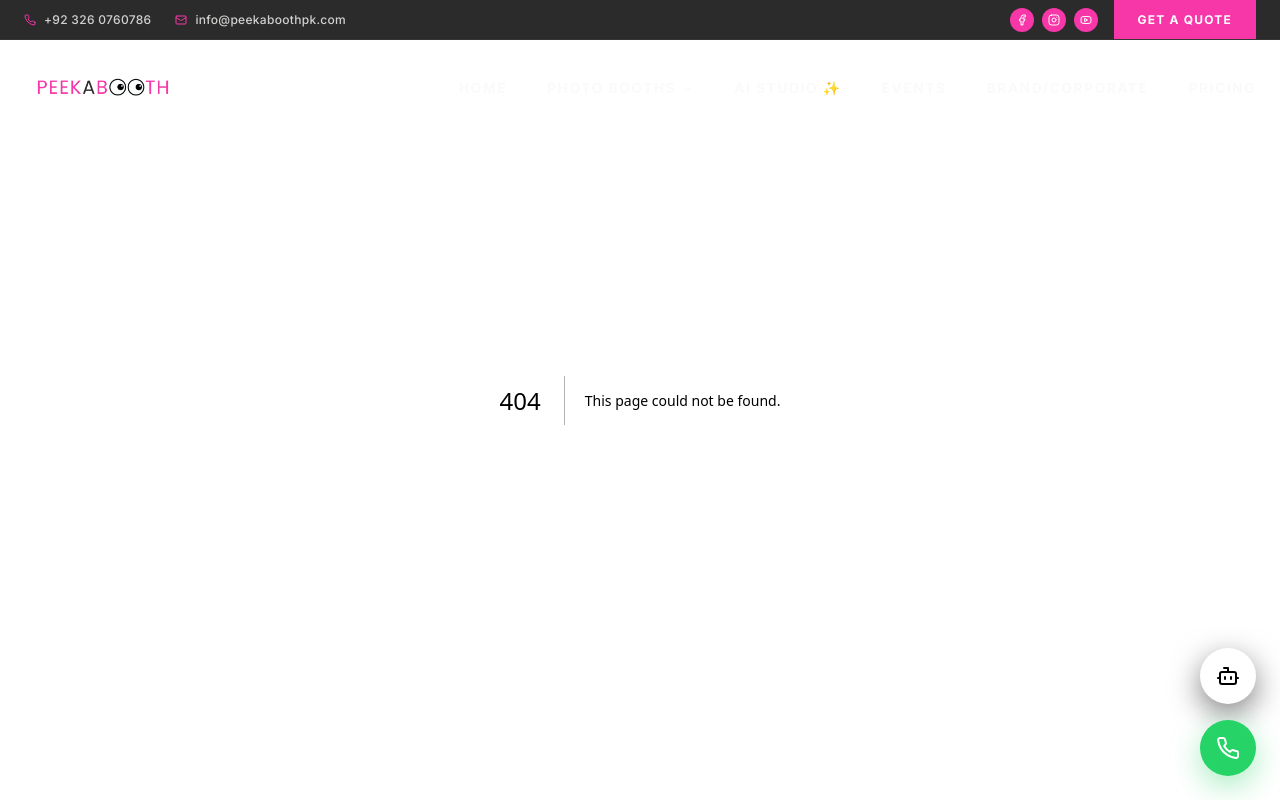
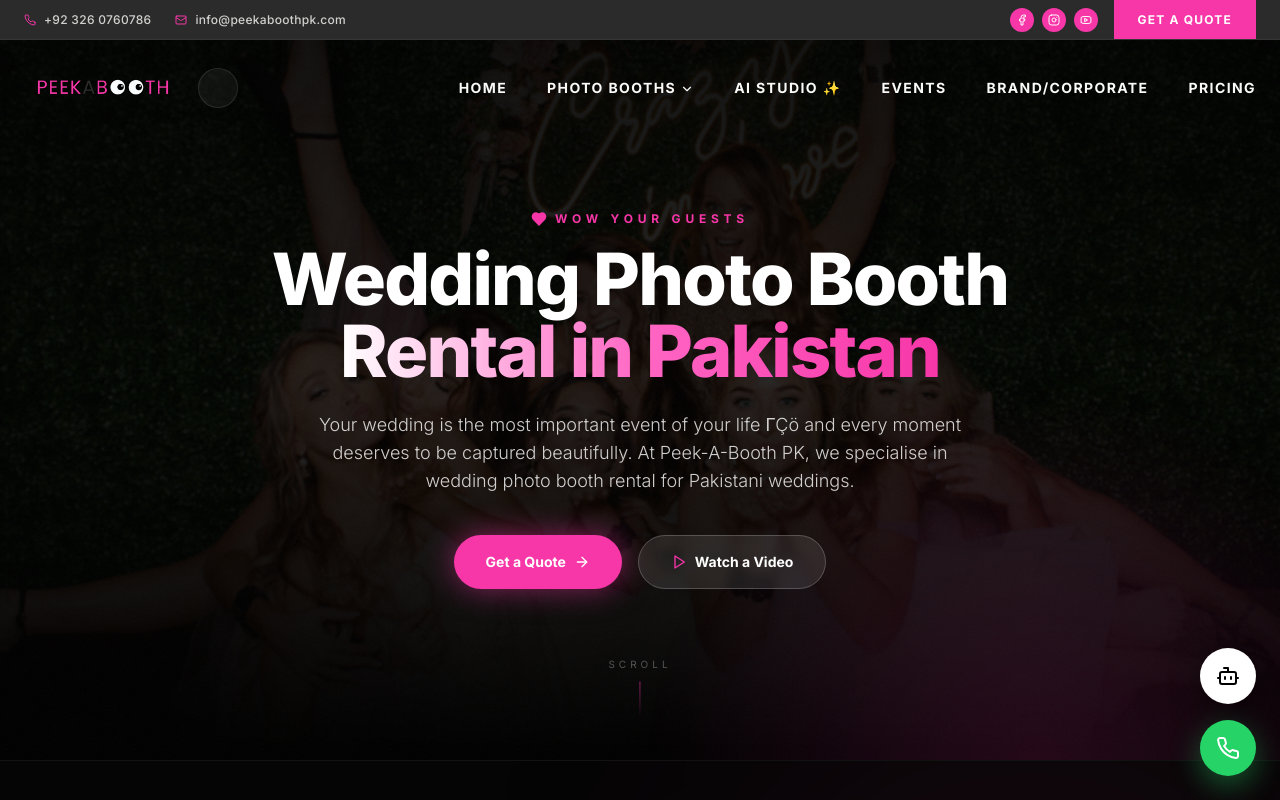
Before and after one commit to Sharmeen-Rauf/peekaboothusa, a Next.js app: page /wedding-photo-booth-rental in a window 1280 px wide. Before the commit this address had no page. Shown: the top 800 px of the page. Built offline with nearby package versions, Linux system fonts and the light colour scheme.

Commit message:
feat: update wedding photo booth content and route

```diff
--- a/app/events/EventsClient.tsx
+++ b/app/events/EventsClient.tsx
@@ -22,7 +22,7 @@
     title: "Weddings",
     subtitle: "Say 'I Do' to Selfie Booth Memories",
     desc: "Rent the original selfie booth or Glam Booth for your wedding! With elegant backdrops, beautiful print designs, and high-quality photos, it adds extra fun for your guests.",
-    link: "/weddings",
+    link: "/wedding-photo-booth-rental",
     image: "/booth-setup-22.jpg",
     icon: Heart,
     features: ["Kardashian Glam Booth", "Custom Wedding Templates", "Guestbook Prints"]
--- a/app/weddings/WeddingsClient.tsx
+++ b/app/wedding-photo-booth-rental/WeddingsClient.tsx
@@ -8,7 +8,7 @@
 import Testimonials, { TestimonialItem } from "@/components/sections/Testimonials";
 import { ArrowRight, Play, Check, Sparkles, Heart, Video, MonitorSmartphone, Camera, Plus, Minus } from "lucide-react";
 
-/* ─── DATA ────────────────────────────────────────────────────────────────── */
+/* ΓöÇΓöÇΓöÇ DATA ΓöÇΓöÇΓöÇΓöÇΓöÇΓöÇΓöÇΓöÇΓöÇΓöÇΓöÇΓöÇΓöÇΓöÇΓöÇΓöÇΓöÇΓöÇΓöÇΓöÇΓöÇΓöÇΓöÇΓöÇΓöÇΓöÇΓöÇΓöÇΓöÇΓöÇΓöÇΓöÇΓöÇΓöÇΓöÇΓöÇΓöÇΓöÇΓöÇΓöÇΓöÇΓöÇΓöÇΓöÇΓöÇΓöÇΓöÇΓöÇΓöÇΓöÇΓöÇΓöÇΓöÇΓöÇΓöÇΓöÇΓöÇΓöÇΓöÇΓöÇΓöÇΓöÇΓöÇΓöÇΓöÇΓöÇ */
 
 const fadeUp = {
   hidden: { opacity: 0, y: 30 },
@@ -19,28 +19,36 @@
 
 const boothOptions = [
   {
-    title: "ORIGINAL BOOTH",
-    desc: "The original selfie booth experience — perfect for capturing groups of all sizes!",
-    features: ["High-quality photos & unlimited prints", "Instant digital sharing & live gallery", "A choice of 50+ backdrops and more"],
+    title: "360 PHOTO BOOTH",
+    desc: "The most sought-after addition to Pakistani weddings — cinematic slow-motion videos.",
+    features: ["Slow-motion video capture", "Custom wedding overlays", "Instant WhatsApp sharing", "Dedicated on-site director"],
+    image: "/booth-setup-4.jpg",
+    icon: Video,
+    link: "/360-photo-booth-rental"
+  },
+  {
+    title: "VOGUE MAGAZINE BOOTH",
+    desc: "Create full-length magazine cover photos — the dream addition to any mehndi night.",
+    features: ["Life-sized magazine box", "Custom bridal cover design", "High-quality instant prints", "Instagram-worthy experience"],
+    image: "/booth-setup-13.jpg",
+    icon: Sparkles,
+    link: "/vogue-magazine-photo-booth-rental"
+  },
+  {
+    title: "OPEN AIR BOOTH",
+    desc: "A timeless choice for walima celebrations — spacious enough for large family groups.",
+    features: ["Custom wedding backdrops", "Personalised wedding monogram", "Unlimited instant prints", "Professional DSLR setup"],
     image: "/booth-setup-2.jpg",
     icon: Camera,
     link: "/open-air-photo-booth-rental"
   },
   {
-    title: "GLAM BOOTH",
-    desc: "The modern photo booth experience – featuring the iconic Kardashian-style filter.",
-    features: ["All original booth features", "Beauty filter + black and white effect", "Premium white backdrop"],
+    title: "DIGITAL PHOTO BOOTH",
+    desc: "A sleek, modern, and print-free digital experience delivered directly to phones.",
+    features: ["GIFs, boomerangs & photos", "Instant WhatsApp delivery", "Custom digital overlays", "Modern & sleek setup"],
     image: "/booth-setup-3.jpg",
-    icon: Sparkles,
-    link: "#contact" // Fallback since there isn't a dedicated glam booth page yet
-  },
-  {
-    title: "360 BOOTH",
-    desc: "Impress your guests with 360 unique video booth experience.",
-    features: ["Unlimited 360 videos", "Music, effects and design overlays", "Instant digital sharing and more"],
-    image: "/booth-setup-4.jpg",
-    icon: Video,
-    link: "/360-photo-booth-rental"
+    icon: MonitorSmartphone,
+    link: "/digital-photo-booth-rental"
   }
 ];
 
@@ -69,40 +77,26 @@
 const customTestimonials: TestimonialItem[] = [
   {
     id: 1,
-    name: "Erin Gilmore",
-    avatar: "https://i.pravatar.cc/150?u=erin",
-    text: "I hired Selfie Booth for a firm holiday party and couldn’t be more pleased with the whole experience... I loved all the customization options we could add to make our event special."
+    name: "Anum & Faisal",
+    avatar: "https://i.pravatar.cc/150?u=anum",
+    text: "The 360 booth was the star of our baraat! Every single guest used it and the slow-motion videos were absolutely stunning. Best wedding decision we made!"
   },
   {
     id: 2,
-    name: "Yosepha Greenfield",
-    avatar: "https://i.pravatar.cc/150?u=yosepha",
-    text: "Highly recommend. We hired Selfie Booth Co for our wedding. They were professional and easy to work with from beginning to end... The booth itself was a HUGE hit at the wedding."
-  },
-  {
-    id: 3,
-    name: "Caroline",
-    avatar: "https://i.pravatar.cc/150?u=caroline",
-    text: "We rented a photo booth for our wedding reception from Selfie Booth, and we loved it. Our guests had a bunch of fun taking pictures and now we have some more fun memories!"
-  },
-  {
-    id: 4,
-    name: "Maria Flores",
-    avatar: "https://i.pravatar.cc/150?u=maria",
-    text: "WOW WOW!!! The selfie booth was an absolute hit at our bash! Our guests loved the fun props, the high-quality photos, and the overall experience. Your staff was incredibly friendly."
+    name: "Rabia M.",
+    avatar: "https://i.pravatar.cc/150?u=rabia",
+    text: "The Vogue Magazine booth at my mehndi night was breathtaking. Every girl wanted to be on the cover and the prints were so beautiful. 100% recommend!"
   }
 ];
 
 const faqs = [
-  { q: "What photo booths do we offer?", a: "We offer Original Print Booths, Digital Selfie Stations, 360 Video Booths, Glam Booths, and the Vogue Magazine Box to fit your wedding style." },
-  { q: "What is included in the Original Selfie Booth package?", a: "High-quality photos, unlimited prints, instant digital sharing, a live gallery, and a choice of 50+ backdrops." },
-  { q: "What is included in the Glam Selfie Booth package?", a: "The classic Kardashian-style black & white smoothing beauty filter, premium white backdrop, and unlimited prints. It's the ultimate luxury choice for weddings." },
-  { q: "How much space do you need to set up?", a: "We typically request an 8x8 ft space, but we can accommodate smaller footprints depending on the specific booth you choose." },
-  { q: "What are the backdrop options?", a: "We offer over 50 premium backdrop options ranging from solid colors, sequin walls, and custom-printed step-and-repeats." },
-  { q: "What kind of props do you offer?", a: "We bring a carefully curated trunk of high-quality PVC signs, oversized glasses, stylish hats, and themed wedding props." }
+  { q: "What is the cost of a wedding photo booth rental in Pakistan?", a: "Wedding photo booth rental pricing varies based on your chosen booth type, number of hours, location, and customisation requirements. Contact us for a custom wedding quote tailored to your budget and vision." },
+  { q: "Can you cover multiple wedding functions?", a: "Yes! We offer multi-function packages for couples who want a photo booth at their mehndi, baraat, and walima. Contact us for bundled pricing." },
+  { q: "How early should I book for my wedding?", a: "We recommend booking at least 4—6 weeks before your wedding, especially during peak wedding seasons. Popular dates book out fast ΓÇö get in touch as early as possible!" },
+  { q: "Do you travel for destination weddings?", a: "Yes! We travel across Pakistan and can arrange coverage for events in cities beyond our standard service areas. Contact us for travel arrangements." }
 ];
 
-/* ─── MAIN COMPONENT ──────────────────────────────────────────────────────── */
+/* ΓöÇΓöÇΓöÇ MAIN COMPONENT ΓöÇΓöÇΓöÇΓöÇΓöÇΓöÇΓöÇΓöÇΓöÇΓöÇΓöÇΓöÇΓöÇΓöÇΓöÇΓöÇΓöÇΓöÇΓöÇΓöÇΓöÇΓöÇΓöÇΓöÇΓöÇΓöÇΓöÇΓöÇΓöÇΓöÇΓöÇΓöÇΓöÇΓöÇΓöÇΓöÇΓöÇΓöÇΓöÇΓöÇΓöÇΓöÇΓöÇΓöÇΓöÇΓöÇΓöÇΓöÇΓöÇΓöÇΓöÇΓöÇΓöÇΓöÇΓöÇΓöÇ */
 
 export default function WeddingsClient() {
   const [openFaq, setOpenFaq] = useState<number | null>(0);
@@ -110,7 +104,7 @@
   return (
     <div className="bg-black text-white selection:bg-brand-neon/30">
 
-      {/* ── HERO ── */}
+      {/* ΓöÇΓöÇ HERO ΓöÇΓöÇ */}
       <section className="relative min-h-[95vh] flex items-center justify-center overflow-hidden pt-20">
         <div className="absolute inset-0 z-0">
           <Image src="/wedding-photo-booth-rental-usa.png" alt="Desi Wedding Hands Mehndi" fill priority sizes="100vw" className="object-cover opacity-30" />
@@ -129,11 +123,11 @@
             <Heart className="w-4 h-4 fill-brand-neon" /> WOW YOUR GUESTS
           </motion.p>
           <motion.h1 initial={{ opacity: 0, y: 20 }} animate={{ opacity: 1, y: 0 }} transition={{ duration: 1, delay: 0.5, ease: [0.16, 1, 0.3, 1] }} className="text-4xl md:text-6xl lg:text-7xl font-extrabold tracking-tight leading-[1.1] mb-6">
-            Say 'I Do' to<br />
-            <span className="text-transparent bg-clip-text bg-gradient-to-r from-white via-brand-glow to-brand-neon">Selfie Booth Memories</span>
+            Wedding Photo Booth<br />
+            <span className="text-transparent bg-clip-text bg-gradient-to-r from-white via-brand-glow to-brand-neon">Rental in Pakistan</span>
           </motion.h1>
           <motion.p initial={{ opacity: 0, y: 20 }} animate={{ opacity: 1, y: 0 }} transition={{ duration: 1, delay: 0.7 }} className="text-base md:text-lg text-white/80 mb-10 max-w-2xl mx-auto font-light leading-relaxed">
-            Rent the original selfie booth for your wedding! With elegant backdrops, beautiful print designs, and high-quality photos, it adds extra fun for your guests to remember—making your special day even more special!
+            Your wedding is the most important event of your life ΓÇö and every moment deserves to be captured beautifully. At Peek-A-Booth PK, we specialise in wedding photo booth rental for Pakistani weddings.
           </motion.p>
           <motion.div initial={{ opacity: 0, y: 20 }} animate={{ opacity: 1, y: 0 }} transition={{ duration: 0.8, delay: 0.9 }} className="flex flex-wrap gap-4 justify-center">
             <Link href="/get-a-quote" className="inline-flex items-center gap-2 bg-brand-neon hover:bg-brand-glow text-white px-8 py-4 rounded-full font-bold text-sm transition-all shadow-[0_0_30px_rgba(247,54,168,0.5)] group">
@@ -152,7 +146,7 @@
         </motion.div>
       </section>
 
-      {/* ── CREATE MEMORIES ── */}
+      {/* ΓöÇΓöÇ CREATE MEMORIES ΓöÇΓöÇ */}
       <section className="py-16 md:py-24 bg-[#050505] relative overflow-hidden border-t border-white/5">
         <div className="absolute top-0 right-0 w-[500px] h-[500px] bg-brand-neon/10 blur-[150px] rounded-full pointer-events-none" />
 
@@ -168,11 +162,11 @@
 
             <motion.div initial={{ opacity: 0, x: 40 }} whileInView={{ opacity: 1, x: 0 }} viewport={{ once: true }} transition={{ duration: 0.8, delay: 0.2 }}>
               <h2 className="text-4xl md:text-5xl lg:text-6xl font-extrabold tracking-tight mb-6 leading-[1.1]">
-                Create memories with your <span className="text-transparent bg-clip-text bg-gradient-to-r from-brand-neon to-brand-glow">family and friends</span>
+                Why Every Pakistani <span className="text-transparent bg-clip-text bg-gradient-to-r from-brand-neon to-brand-glow">Wedding Needs</span> a Photo Booth
               </h2>
               <div className="w-20 h-1 bg-brand-neon rounded-full mb-8" />
               <p className="text-white/70 text-base md:text-lg leading-relaxed mb-6">
-                Whether your party is in the city or at a vineyard, Selfie Booth Co. brings the celebration to life with a one-of-a-kind interactive experience. For cocktail hours, receptions, or any other special gathering, this luxury photo booth creates experiences guests will remember and cherish forever.
+                From intimate mehndi nights to grand baraat receptions, our photo booths keep guests entertained, capture candid moments formal photography misses, and generate instant social media content. Fully customisable to match your shaadi theme and colour palette.
               </p>
               <Link href="/get-a-quote" className="inline-flex items-center gap-2 text-brand-neon font-bold uppercase tracking-widest text-sm hover:text-white transition-colors group">
                 Reserve your date <ArrowRight className="w-4 h-4 group-hover:translate-x-1 transition-transform" />
@@ -182,7 +176,7 @@
         </div>
       </section>
 
-      {/* ── HOLLYWOOD MOMENT & CUSTOMIZE ── */}
+      {/* ΓöÇΓöÇ HOLLYWOOD MOMENT & CUSTOMIZE ΓöÇΓöÇ */}
       <section className="py-16 md:py-24 bg-black relative overflow-hidden border-t border-white/5">
         <div className="absolute bottom-0 left-0 w-[500px] h-[500px] bg-brand-neon/5 blur-[150px] rounded-full pointer-events-none" />
 
@@ -216,7 +210,7 @@
                 Customize your <span className="text-transparent bg-clip-text bg-gradient-to-r from-brand-neon to-brand-glow">Experience</span>
               </h2>
               <p className="text-white/70 text-base md:text-lg leading-relaxed mb-8">
-                Design a template that fits with your wedding’s style. Choose from our pre-set templates, or create something entirely new. Either way, you’ll be able to create an instant print that guests will love from their experience with your photo booth!
+                Design a template that fits with your wedding—s style. Choose from our pre-set templates, or create something entirely new. Either way, you—ll be able to create an instant print that guests will love from their experience with your photo booth!
               </p>
               <Link href="/get-a-quote" className="inline-flex items-center gap-2 bg-[#111] hover:bg-[#222] border border-white/10 text-white px-8 py-4 rounded-full font-bold text-sm transition-all group">
                 Get a Quote <ArrowRight className="w-4 h-4 group-hover:translate-x-1 transition-transform" />
@@ -227,7 +221,7 @@
         </div>
       </section>
 
-      {/* ── GLAM BOOTH HIGHLIGHT ── */}
+      {/* ΓöÇΓöÇ GLAM BOOTH HIGHLIGHT ΓöÇΓöÇ */}
       <section className="py-16 md:py-24 bg-[#050505] relative overflow-hidden border-t border-white/5">
         <div className="absolute inset-0 z-0">
           <Image src="/booth-setup-2.jpg" alt="Glam Booth" fill sizes="100vw" className="object-cover opacity-10 blur-sm" />
@@ -241,7 +235,7 @@
               Kardashian Style <br/><span className="text-brand-neon">Photo Booth</span>
             </h2>
             <p className="text-white/70 text-base md:text-lg leading-relaxed mb-10 max-w-3xl mx-auto">
-              Introducing the one-of-a-kind ‘Kardashian-style’ photo booth, featuring a skin-smoothing effect available in B&W or Color. Indulge in our luxurious skin smooth filter, designed to reduce fine lines and wrinkles while enhancing your skin’s overall appearance. Experience a soft, airbrushed quality that ensures stunning photos from every angle.
+              Introducing the one-of-a-kind ΓÇÿKardashian-style— photo booth, featuring a skin-smoothing effect available in B&W or Color. Indulge in our luxurious skin smooth filter, designed to reduce fine lines and wrinkles while enhancing your skin—s overall appearance. Experience a soft, airbrushed quality that ensures stunning photos from every angle.
             </p>
             <Link href="/get-a-quote" className="inline-flex items-center gap-2 bg-brand-neon hover:bg-brand-glow text-white px-10 py-5 rounded-full font-bold text-sm uppercase tracking-widest transition-all shadow-[0_0_30px_rgba(247,54,168,0.5)] group">
               Explore Glam Booth <ArrowRight className="w-5 h-5 group-hover:translate-x-1 transition-transform" />
@@ -250,7 +244,7 @@
         </div>
       </section>
 
-      {/* ── BOOTH OPTIONS ── */}
+      {/* ΓöÇΓöÇ BOOTH OPTIONS ΓöÇΓöÇ */}
       <section className="py-16 md:py-24 bg-black border-t border-white/5">
         <div className="container mx-auto px-6 max-w-7xl">
           <motion.div initial="hidden" whileInView="show" viewport={{ once: true }} variants={stagger} className="text-center mb-16">
@@ -258,7 +252,7 @@
             <motion.h2 variants={fadeUp} className="text-3xl md:text-5xl font-extrabold tracking-tight">Choose your Photo Booth Experience</motion.h2>
           </motion.div>
 
-          <div className="grid grid-cols-1 md:grid-cols-3 gap-6 max-w-5xl mx-auto">
+          <div className="grid grid-cols-1 md:grid-cols-2 lg:grid-cols-4 gap-6 max-w-7xl mx-auto">
             {boothOptions.map((booth, i) => (
               <motion.div key={i} initial={{ opacity: 0, y: 30 }} whileInView={{ opacity: 1, y: 0 }} viewport={{ once: true }} transition={{ duration: 0.6, delay: i * 0.1 }} className="group rounded-[2rem] bg-[#0a0a0a] border border-white/10 hover:border-brand-neon/40 transition-all overflow-hidden flex flex-col shadow-[0_0_0_rgba(247,54,168,0)] hover:shadow-[0_0_30px_rgba(247,54,168,0.15)] h-full">
                 <div className="relative h-64 w-full overflow-hidden">
@@ -289,7 +283,7 @@
         </div>
       </section>
 
-      {/* ── HIGHLIGHTS GALLERY ── */}
+      {/* ΓöÇΓöÇ HIGHLIGHTS GALLERY ΓöÇΓöÇ */}
       <section className="py-16 md:py-24 bg-[#050505] border-t border-white/5 overflow-hidden">
         <div className="container mx-auto px-6 max-w-7xl">
           <motion.div initial="hidden" whileInView="show" viewport={{ once: true }} variants={stagger} className="text-center mb-16">
@@ -316,10 +310,10 @@
         </div>
       </section>
 
-      {/* ── TESTIMONIALS ── */}
+      {/* ΓöÇΓöÇ TESTIMONIALS ΓöÇΓöÇ */}
       <Testimonials testimonialsData={customTestimonials} />
 
-      {/* ── EXPLORE WEDDINGS ── */}
+      {/* ΓöÇΓöÇ EXPLORE WEDDINGS ΓöÇΓöÇ */}
       <section className="py-16 md:py-24 bg-[#050505] border-t border-white/5 relative overflow-hidden">
         <div className="absolute bottom-0 left-1/2 -translate-x-1/2 w-[600px] h-[300px] bg-brand-neon/10 blur-[120px] rounded-full pointer-events-none" />
 
@@ -329,25 +323,24 @@
             <motion.h2 variants={fadeUp} className="text-3xl md:text-5xl font-extrabold tracking-tight mb-4">Explore our last weddings</motion.h2>
           </motion.div>
 
-          <div className="grid grid-cols-1 sm:grid-cols-2 md:grid-cols-3 gap-4">
-            {caseStudies.map((study, i) => (
-              <motion.div key={i} initial={{ opacity: 0, y: 20 }} whileInView={{ opacity: 1, y: 0 }} viewport={{ once: true }} transition={{ duration: 0.5, delay: i * 0.1 }} className="group relative border border-white/10 hover:border-brand-neon/40 rounded-[2rem] overflow-hidden flex flex-col items-center justify-center text-center h-48 transition-all shadow-[0_0_0_rgba(247,54,168,0)] hover:shadow-[0_0_30px_rgba(247,54,168,0.15)] cursor-pointer">
-                <div className="absolute inset-0 bg-black/60 group-hover:bg-black/40 transition-colors duration-500 z-10" />
-                <Image src={study.image} alt={study.brand} fill sizes="(max-width: 768px) 100vw, 33vw" className="object-cover scale-100 group-hover:scale-110 transition-transform duration-700 z-0 opacity-50 group-hover:opacity-100" />
-                <div className="absolute inset-0 bg-gradient-to-t from-black/80 via-transparent to-transparent z-10" />
-
-                <h3 className="text-xl md:text-2xl font-extrabold text-white mb-2 relative z-20 group-hover:scale-105 group-hover:text-brand-neon transition-all duration-300">{study.brand}</h3>
-                <p className="text-brand-neon text-[10px] md:text-xs font-bold tracking-widest uppercase relative z-20 bg-black/50 px-3 py-1 rounded-full border border-brand-neon/30 backdrop-blur-md">{study.type}</p>
-                <div className="absolute bottom-4 right-4 opacity-0 group-hover:opacity-100 transition-opacity duration-300 z-20">
-                  <ArrowRight className="w-5 h-5 text-brand-neon" />
-                </div>
+          <div className="grid grid-cols-1 sm:grid-cols-2 md:grid-cols-4 gap-4">
+            {[
+              { city: "Karachi", label: "Available for all events", icon: "🏙️" },
+              { city: "Lahore", label: "Pakistan's party capital", icon: "✨" },
+              { city: "Islamabad", label: "Corporate & private events", icon: "🏢" },
+              { city: "Multan", label: "Now available!", icon: "🎉" }
+            ].map((study, i) => (
+              <motion.div key={i} initial={{ opacity: 0, y: 20 }} whileInView={{ opacity: 1, y: 0 }} viewport={{ once: true }} transition={{ duration: 0.5, delay: i * 0.1 }} className="group relative border border-white/10 hover:border-brand-neon/40 rounded-[2rem] overflow-hidden flex flex-col items-center justify-center text-center h-48 transition-all shadow-[0_0_0_rgba(247,54,168,0)] hover:shadow-[0_0_30px_rgba(247,54,168,0.15)] cursor-pointer bg-[#0a0a0a]">
+                <h3 className="text-xl md:text-2xl font-extrabold text-white mb-2 relative z-20 group-hover:scale-105 group-hover:text-brand-neon transition-all duration-300">{study.city}</h3>
+                <p className="text-brand-neon text-[10px] md:text-xs font-bold tracking-widest uppercase relative z-20 bg-black/50 px-3 py-1 rounded-full border border-brand-neon/30 backdrop-blur-md">{study.label}</p>
+                <div className="absolute top-4 right-4 text-2xl z-20 opacity-40 group-hover:opacity-100 transition-opacity">{study.icon}</div>
               </motion.div>
             ))}
           </div>
         </div>
       </section>
 
-      {/* ── FAQ ── */}
+      {/* ΓöÇΓöÇ FAQ ΓöÇΓöÇ */}
       <section className="py-16 md:py-24 bg-black border-t border-white/5">
         <div className="container mx-auto px-6 max-w-4xl">
           <motion.div initial="hidden" whileInView="show" viewport={{ once: true }} variants={stagger} className="text-center mb-16">
@@ -380,7 +373,7 @@
         </div>
       </section>
 
-      {/* ── CONTACT ── */}
+      {/* ΓöÇΓöÇ CONTACT ΓöÇΓöÇ */}
       <Contact />
 
     </div>
--- /dev/null
+++ b/app/wedding-photo-booth-rental/page.tsx
@@ -0,0 +1,11 @@
+import type { Metadata } from "next";
+import WeddingsClient from "./WeddingsClient";
+
+export const metadata: Metadata = {
+  title: "Wedding Photo Booth Rental in Pakistan | Shaadi Photo Booth | Peek-A-Booth PK",
+  description: "Make your Pakistani wedding unforgettable with a premium photo booth rental. 360 booth, Vogue magazine booth & open air setups for mehndi, baraat & walima. Book your wedding photo booth today!",
+};
+
+export default function WeddingsPage() {
+  return <WeddingsClient />;
+}
--- a/middleware.ts
+++ b/middleware.ts
@@ -5,7 +5,7 @@
   "/pricing",
   "/gallery",
   "/events",
-  "/weddings",
+  "/wedding-photo-booth-rental",
   "/brand-corporate",
   "/parties",
   "/open-air-photo-booth-rental",
```
Also changed, not shown: app/weddings/page.tsx (deleted, +0 -12 lines).
